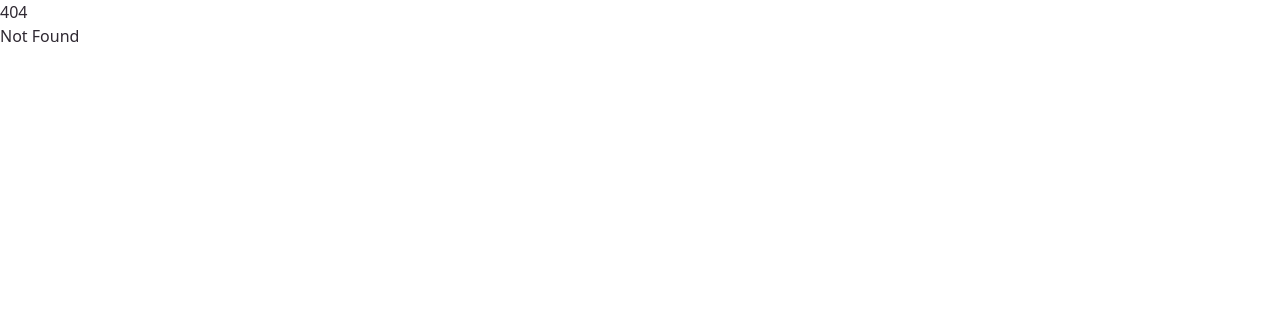
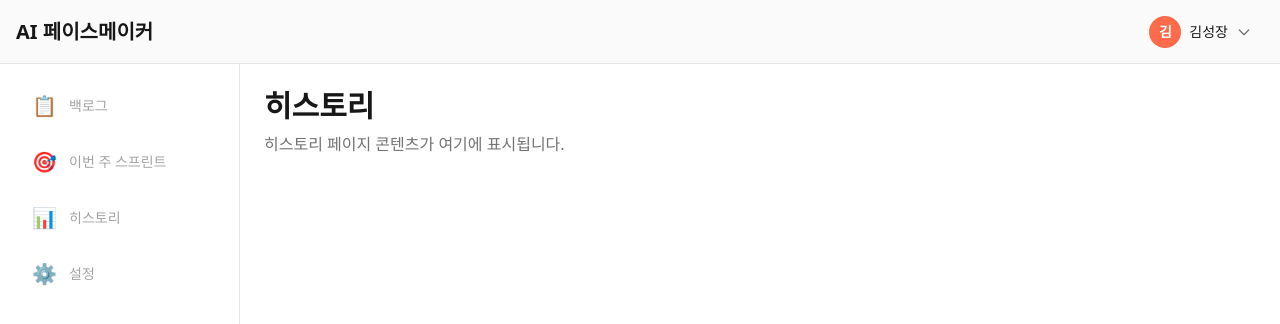
Before and after one commit to biddan606/AI-PaceMaker, a SvelteKit app in the folder frontend/: page /history in a window 1280 px wide. Before the commit this address had no page. Shown: the top 324 px of the page. Built offline with nearby package versions, Linux system fonts and the light colour scheme.

Commit message:
feat: 로그인 후 앱 레이아웃 및 주요 페이지 구현

```diff
--- /dev/null
+++ b/frontend/src/routes/(app)/+layout.svelte
@@ -0,0 +1,49 @@
+<script lang="ts">
+	import Header from '$lib/components/layout/Header.svelte';
+	import Sidebar from '$lib/components/layout/Sidebar.svelte';
+	import MobileNav from '$lib/components/layout/MobileNav.svelte';
+	import '../../app.css';
+
+	let { children } = $props();
+
+	// 사이드바 열림/닫힘 상태 (모바일/태블릿용)
+	let isSidebarOpen = $state(false);
+
+	// TODO: 실제 사용자 데이터는 인증 스토어에서 가져오기
+	const user = {
+		name: '김성장',
+		email: 'user@example.com'
+	};
+
+	function toggleSidebar() {
+		isSidebarOpen = !isSidebarOpen;
+	}
+
+	function closeSidebar() {
+		isSidebarOpen = false;
+	}
+
+	function handleLogout() {
+		// TODO: 실제 로그아웃 로직 구현 (인증 스토어와 연동)
+		console.log('로그아웃');
+		window.location.href = '/login';
+	}
+</script>
+
+<div class="min-h-screen bg-background">
+	<!-- 헤더 -->
+	<Header {user} onToggleSidebar={toggleSidebar} onLogout={handleLogout} />
+
+	<!-- 사이드바 -->
+	<Sidebar isOpen={isSidebarOpen} onClose={closeSidebar} />
+
+	<!-- 메인 콘텐츠 -->
+	<main class="pt-16 lg:pl-60 pb-16 lg:pb-0">
+		<div class="container mx-auto p-4 lg:p-6 max-w-[1280px]">
+			{@render children?.()}
+		</div>
+	</main>
+
+	<!-- 모바일 하단 네비게이션 -->
+	<MobileNav />
+</div>
--- /dev/null
+++ b/frontend/src/routes/(app)/backlog/+page.svelte
@@ -0,0 +1,8 @@
+<script lang="ts">
+	// TODO: 백로그 목록 로직 구현
+</script>
+
+<div>
+	<h1 class="text-3xl font-bold text-[#171717]">백로그</h1>
+	<p class="text-[#737373] mt-2">백로그 페이지 콘텐츠가 여기에 표시됩니다.</p>
+</div>
--- /dev/null
+++ b/frontend/src/routes/(app)/history/+page.svelte
@@ -0,0 +1,8 @@
+<script lang="ts">
+	// TODO: 히스토리 목록 로직 구현
+</script>
+
+<div>
+	<h1 class="text-3xl font-bold text-[#171717]">히스토리</h1>
+	<p class="text-[#737373] mt-2">히스토리 페이지 콘텐츠가 여기에 표시됩니다.</p>
+</div>
--- /dev/null
+++ b/frontend/src/routes/(app)/settings/+page.svelte
@@ -0,0 +1,8 @@
+<script lang="ts">
+	// TODO: 설정 페이지 로직 구현
+</script>
+
+<div>
+	<h1 class="text-3xl font-bold text-[#171717]">설정</h1>
+	<p class="text-[#737373] mt-2">설정 페이지 콘텐츠가 여기에 표시됩니다.</p>
+</div>
--- /dev/null
+++ b/frontend/src/routes/(app)/sprint/+page.svelte
@@ -0,0 +1,8 @@
+<script lang="ts">
+	// TODO: 칸반 보드 로직 구현
+</script>
+
+<div>
+	<h1 class="text-3xl font-bold text-[#171717]">이번 주 스프린트</h1>
+	<p class="text-[#737373] mt-2">스프린트 페이지 콘텐츠가 여기에 표시됩니다.</p>
+</div>
```
